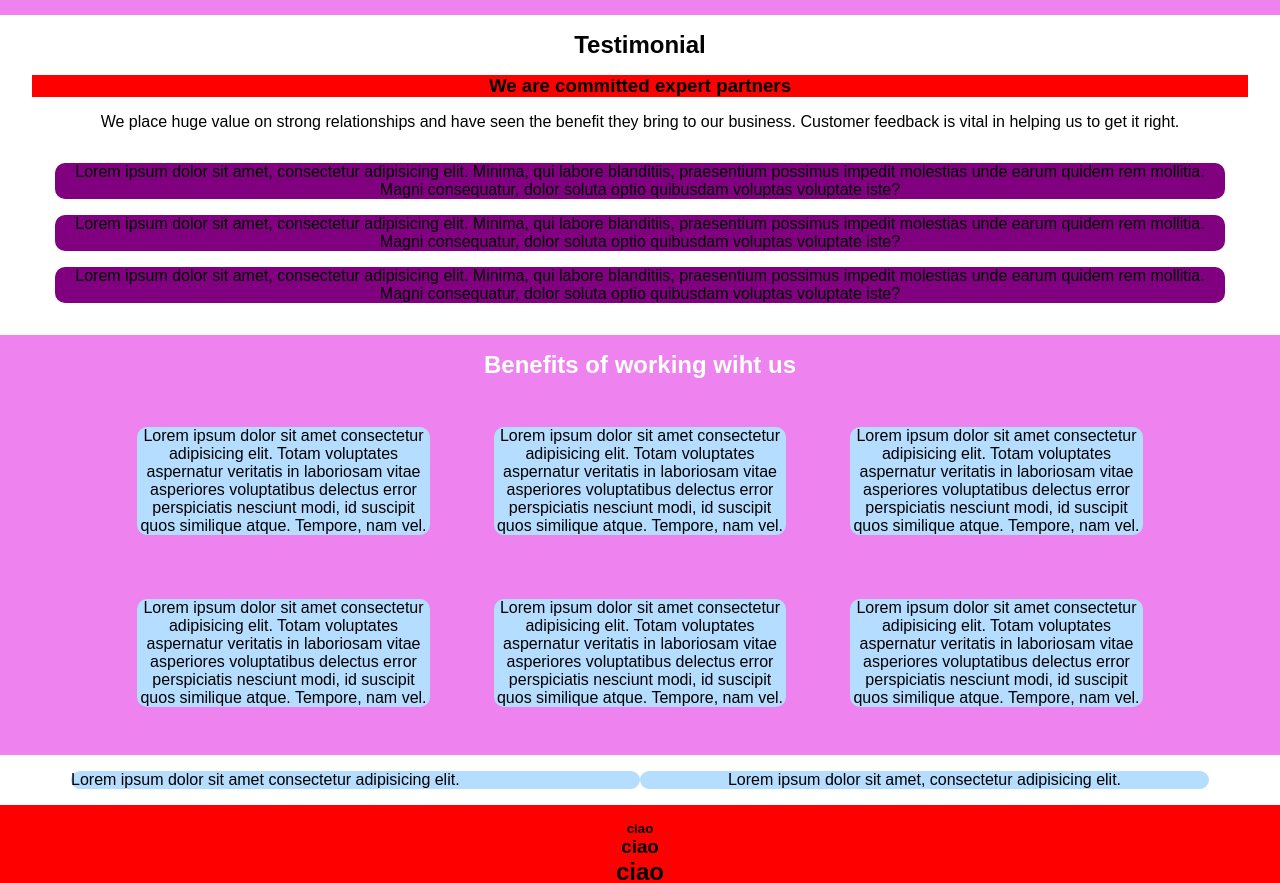
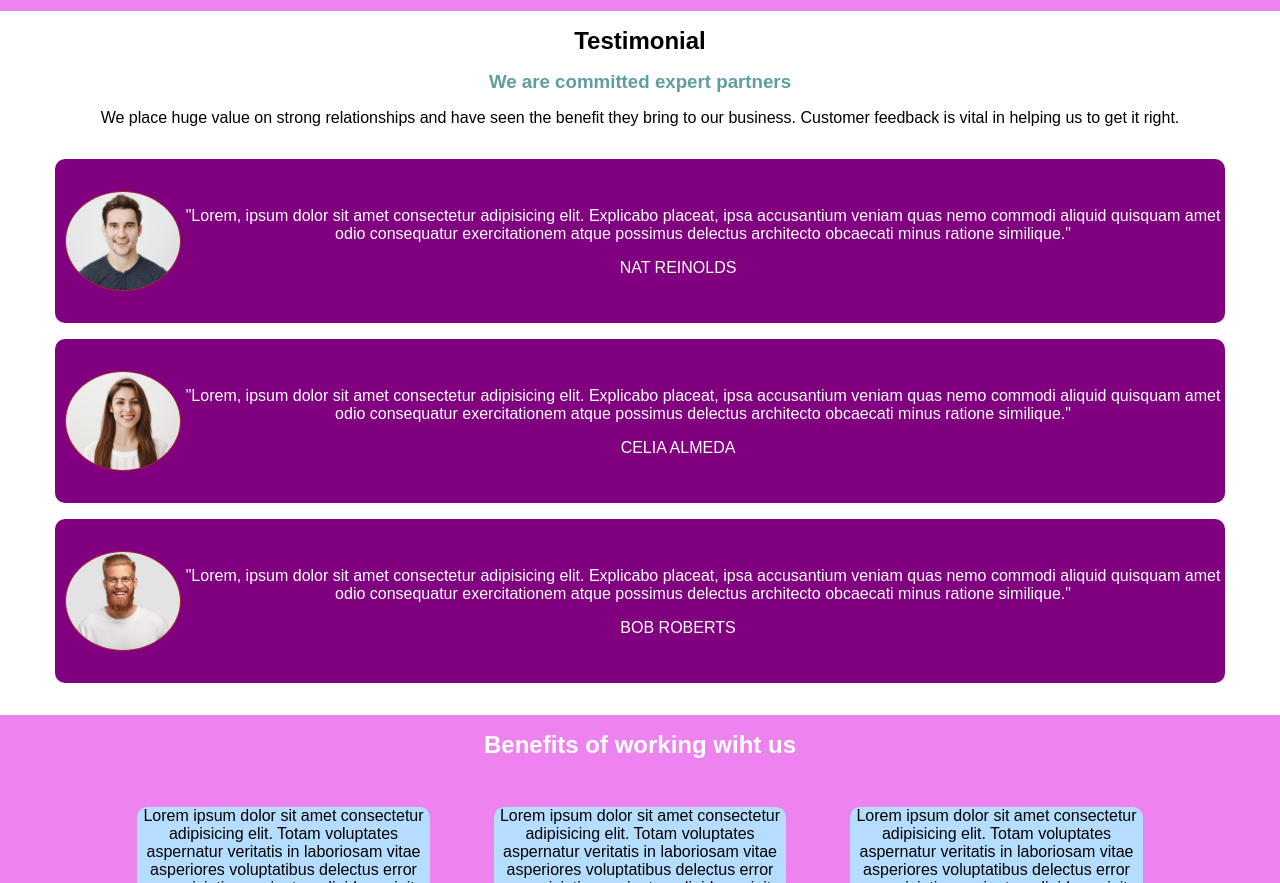
Before and after one commit to fede2796/htmlcss-responsive-layout, a plain HTML site: page index.html in a window 1280 px wide. Shown: the part 1753-2636 px from the top of the page. Drawn offline with Linux system fonts and the light colour scheme.

Commit message:
finbte testimonials

```diff
--- a/css/style.css
+++ b/css/style.css
@@ -154,7 +154,7 @@ li a{
 }
 .stimg2 .img-col{
     background-color: white;
-    border: 1px solid red;
+
     border-radius: 20px;
 }
 .stimg2 h2{
@@ -182,8 +182,37 @@ li a{
 }
 .testimonial .col{
     background-color: purple;
+    padding-bottom: 2rem;
 }
+.testimonial .portfolio{
+    align-items: center;
+}
+.portfolio {
+    width: 100px;
+    height: 100px;
+    ;
+    border-radius: 50%;
+    overflow: hidden;
+    margin: 0 auto;
+}
+.portfolio img{
+    width: 100%;
+    height: 100%;
+    object-fit: cover;
 
+}
+.testimonial .col p{
+    background-color: purple;
+    color: white;
+}
+.testimonial .col span{
+
+    color: white;
+}
+.testimonial h3{
+    background-color: white;
+    color: cadetblue;
+}
 /*Benefits*/
 h2, h3, p{
     text-align: center;
@@ -305,7 +334,7 @@ footer{
     }
     .stimg2 .img-col{
         background-color: white;
-        border: 1px solid red;
+
         border-radius: 20px;
    }
    .stimg2 h2{
@@ -315,6 +344,22 @@ footer{
    .stimg2 p{
        background-color: white;
        color: black;
+    }
+    .testimonial .col{
+        display: flex;
+    }
+    .testimonial .portfolio{
+        width: 15%;
+        margin-top: 2rem;
+        border: 1px solid brown;
+        margin-left: 10px;
+    }
+    .testimonial .description{
+        width: 90%;
+        margin-top: 2rem;
+    }
+    .testimonial  .description span {
+        margin-right: 50px;
     }
 
 }
@@ -381,16 +426,14 @@ footer{
        display: flex;
        flex-wrap: nowrap;
     }
-   .container-col .stimg{
-       border: 1px solid black;
-   }
+
    .stimg2{
         padding-top: 300px;
         padding-right: 200px;
    }
    .stimg2 .img-col{
         background-color: white;
-        border: 1px solid red;
+
         border-radius: 20px;
    }
    .stimg2 h2{
@@ -401,4 +444,14 @@ footer{
        background-color: white;
        color: black;
     }
+    .testimonial .portfolio{
+        width: 10%;
+        margin-top: 2rem;
+        border: 1px solid brown;
+        margin-left: 10px;
+    }
+    .testimonial .description{
+        width: 90%;
+        margin-top: 2rem;
+    }
 }
--- a/index.html
+++ b/index.html
@@ -131,13 +131,34 @@
         <div class="container">
             <div class="container-col">
                 <div class="col">
-                    Lorem ipsum dolor sit amet, consectetur adipisicing elit. Minima, qui labore blanditiis, praesentium possimus impedit molestias unde earum quidem rem mollitia. Magni consequatur, dolor soluta optio quibusdam voluptas voluptate iste?
+                   <div class=" portfolio ">
+                        <img src="img/testimonial1.jpg" alt="testimonial1">
+                   </div>
+                   <div class="description">
+                    <p > "Lorem, ipsum dolor sit amet consectetur adipisicing elit. Explicabo placeat, ipsa accusantium veniam quas nemo commodi aliquid quisquam amet odio consequatur exercitationem atque possimus delectus architecto obcaecati minus ratione similique."</p>
+                   <span>NAT REINOLDS</span>
+                   </div>
+
                 </div>
                 <div class="col">
-                    Lorem ipsum dolor sit amet, consectetur adipisicing elit. Minima, qui labore blanditiis, praesentium possimus impedit molestias unde earum quidem rem mollitia. Magni consequatur, dolor soluta optio quibusdam voluptas voluptate iste?
+                    <div class=" portfolio ">
+                        <img src="img/testimonial2.jpg" alt="testimonial2">
+                   </div>
+                   <div class="description">
+                    <p > "Lorem, ipsum dolor sit amet consectetur adipisicing elit. Explicabo placeat, ipsa accusantium veniam quas nemo commodi aliquid quisquam amet odio consequatur exercitationem atque possimus delectus architecto obcaecati minus ratione similique."</p>
+                    <span>CELIA ALMEDA</span>
+                   </div>
+
                 </div>
                 <div class="col">
-                    Lorem ipsum dolor sit amet, consectetur adipisicing elit. Minima, qui labore blanditiis, praesentium possimus impedit molestias unde earum quidem rem mollitia. Magni consequatur, dolor soluta optio quibusdam voluptas voluptate iste?
+                    <div class=" portfolio ">
+                    <img src="img/testimonial3.jpg" alt="testimonial3">
+                     </div>
+                     <div class="description">
+                        <p > "Lorem, ipsum dolor sit amet consectetur adipisicing elit. Explicabo placeat, ipsa accusantium veniam quas nemo commodi aliquid quisquam amet odio consequatur exercitationem atque possimus delectus architecto obcaecati minus ratione similique."</p>
+                        <span>BOB ROBERTS</span>
+                     </div>
+
                 </div>
             </div>
         </div>
```
